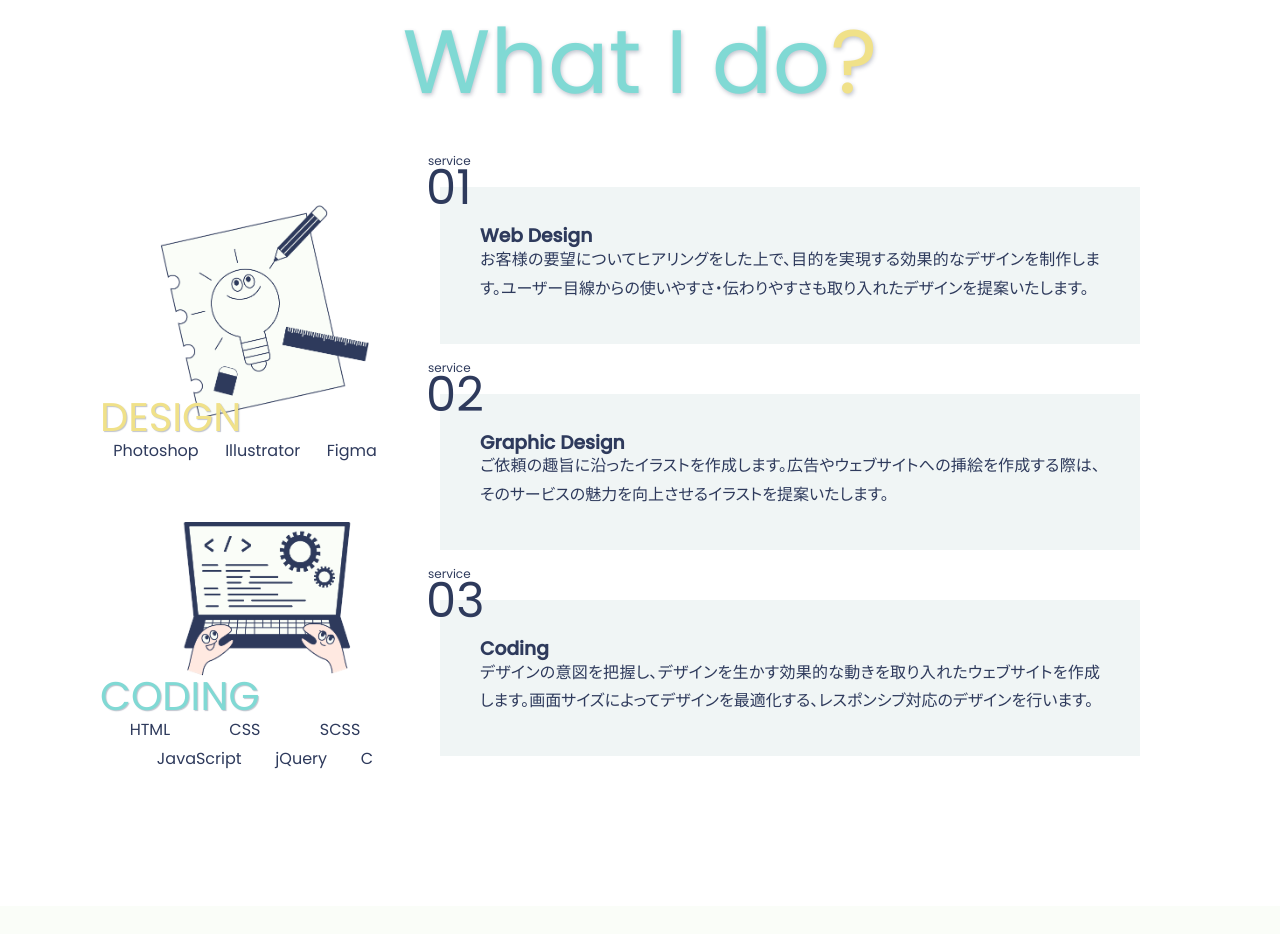
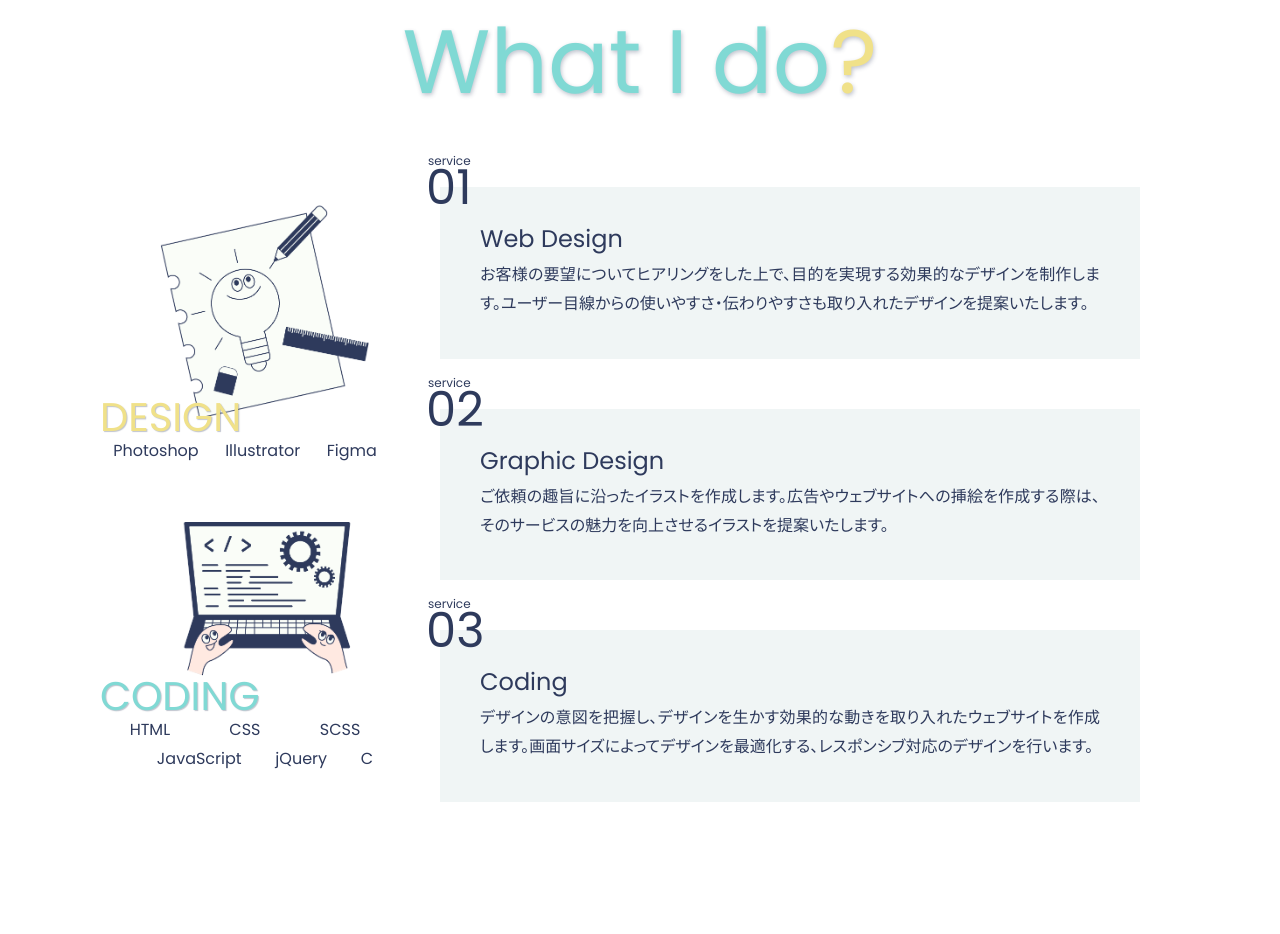
Before and after one commit to SawakoSugimori/Dezasuta-GitHub, a PHP site: page / in a window 1280 px wide. Shown: the part 2144-3078 px from the top of the page. Before the commit the page ends 2913 px from the top, so only its background shows below. Run offline with PHP 8.4, Linux system fonts and the light colour scheme; style sheets or scripts are compiled from the project's sources.

Commit message:
Style: Change the card title styles

```diff
--- a/portfolio/css/style.css
+++ b/portfolio/css/style.css
@@ -199,4 +199,9 @@
   justify-content: center;
   align-items: center;
   padding: 40px;
+}
+.service .content .right .card h3 {
+  font-size: 24px;
+  font-weight: normal;
+  margin-bottom: 10px;
 }/*# sourceMappingURL=style.css.map */
--- a/portfolio/css/style.scss
+++ b/portfolio/css/style.scss
@@ -209,4 +209,9 @@
         align-items: center;
         padding: 40px;
     }
+    h3 {
+        font-size: 24px;
+        font-weight: normal;
+        margin-bottom: 10px;
+    }
 }
```
Also changed, not shown: 1 other file.
